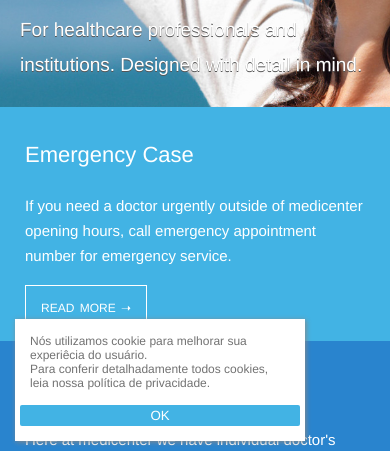
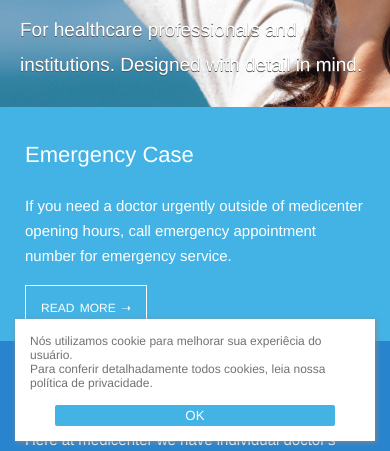
Before and after one commit to vanessabrazuna/medicenter, a plain HTML site: page index.html in a window 390 px wide. Shown: the part 393-844 px from the top of the page. Drawn offline with Linux system fonts and the light colour scheme.

Commit message:
corrigindo lgpd

```diff
--- a/assets/css/template.css
+++ b/assets/css/template.css
@@ -685,7 +685,7 @@ input {
         /* fixa na tela */
         position: fixed;
         left: 15px;
-        right: 85px;
+        right: 15px;
         bottom: 10px;
         padding: 15px;
         background-color: #fff;
```
